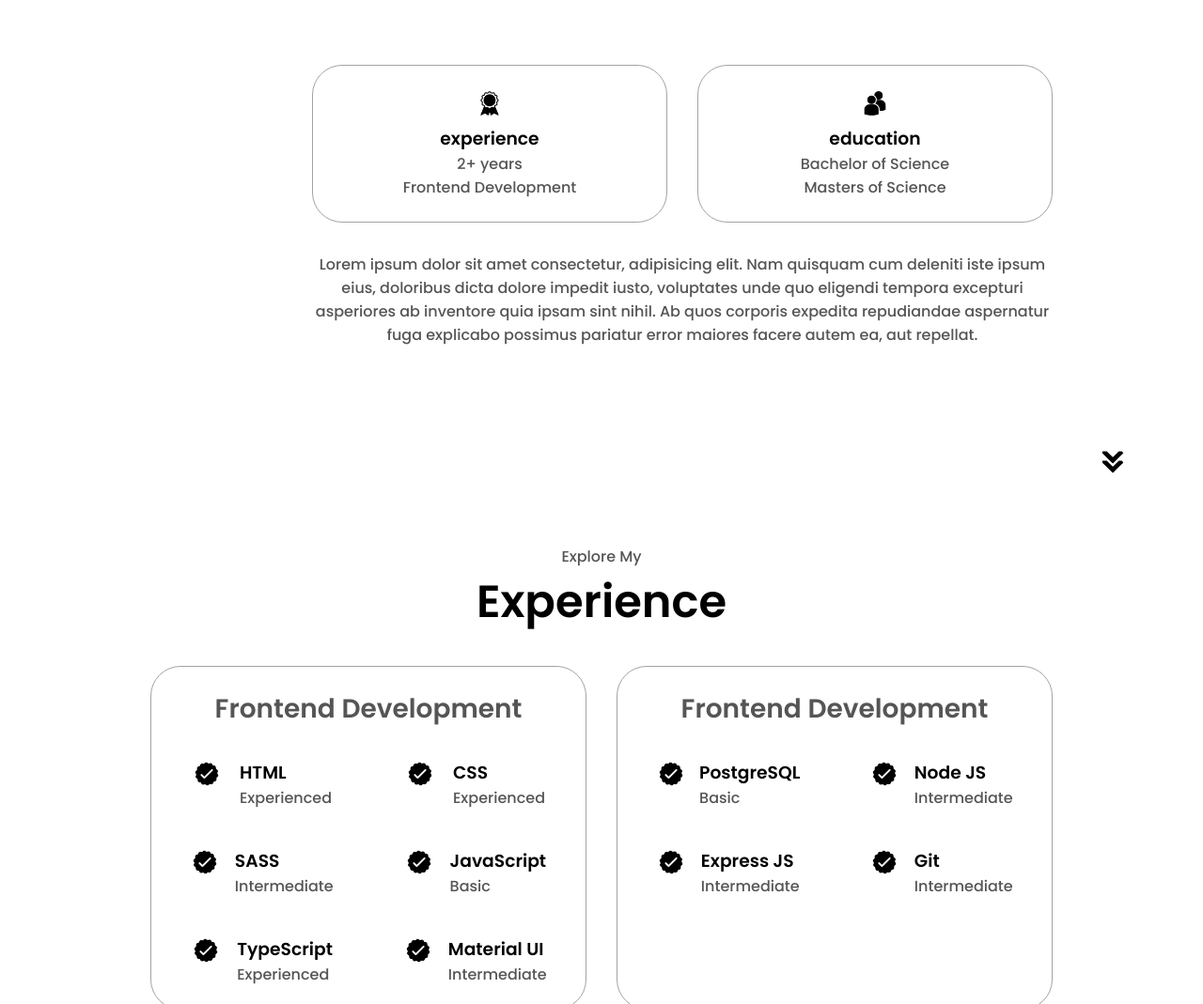
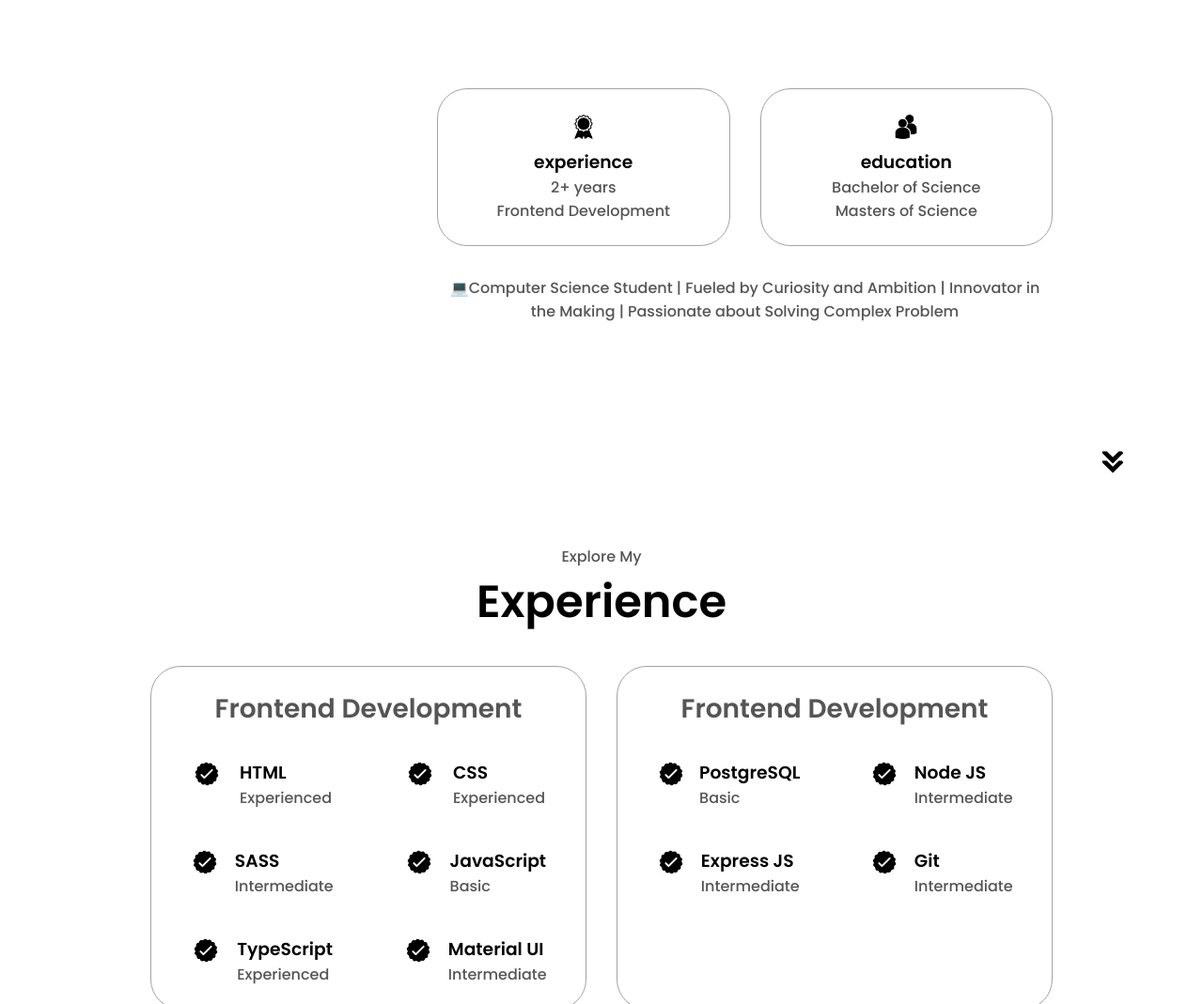
Before and after one commit to SivmengO/HTML-CSS-JS-Portfolio, a plain HTML site: page index.HTML in a window 1280 px wide. Shown: the part 1116-2185 px from the top of the page at 94% size. Drawn offline with Linux system fonts and the light colour scheme.

Commit message:
Update index.HTML

```diff
--- a/index.HTML
+++ b/index.HTML
@@ -108,12 +108,8 @@
                 </div>
             </div>
             <div class="text-container">
-                <p>Lorem ipsum dolor sit amet consectetur, adipisicing elit.
-                    Nam quisquam cum deleniti iste ipsum eius, doloribus dicta dolore
-                    impedit iusto, voluptates unde quo eligendi tempora excepturi
-                    asperiores ab inventore quia ipsam sint nihil. Ab quos corporis
-                    expedita repudiandae aspernatur fuga explicabo possimus pariatur
-                    error maiores facere autem ea, aut repellat.
+                <p>💻Computer Science Student | Fueled by Curiosity and Ambition |
+                    Innovator in the Making | Passionate about Solving Complex Problem
                 </p>
             </div>
         </div>
```
